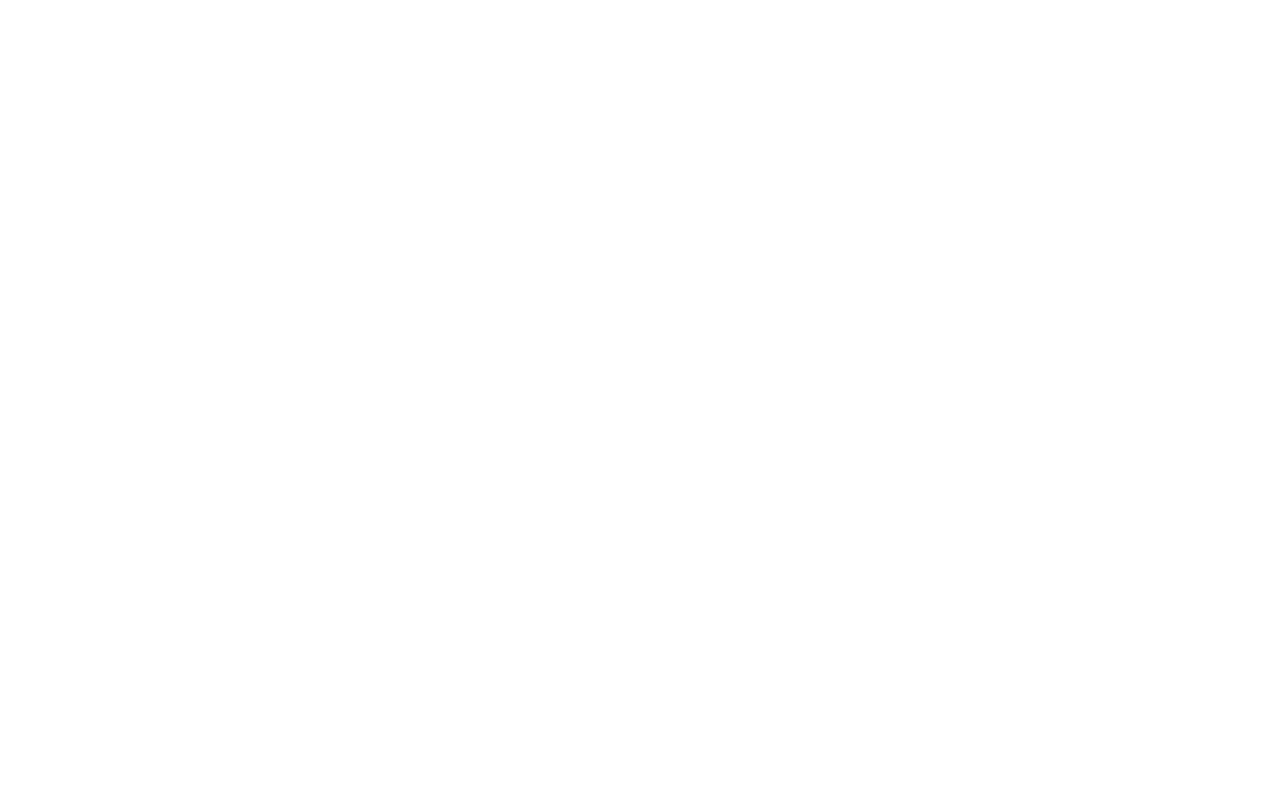
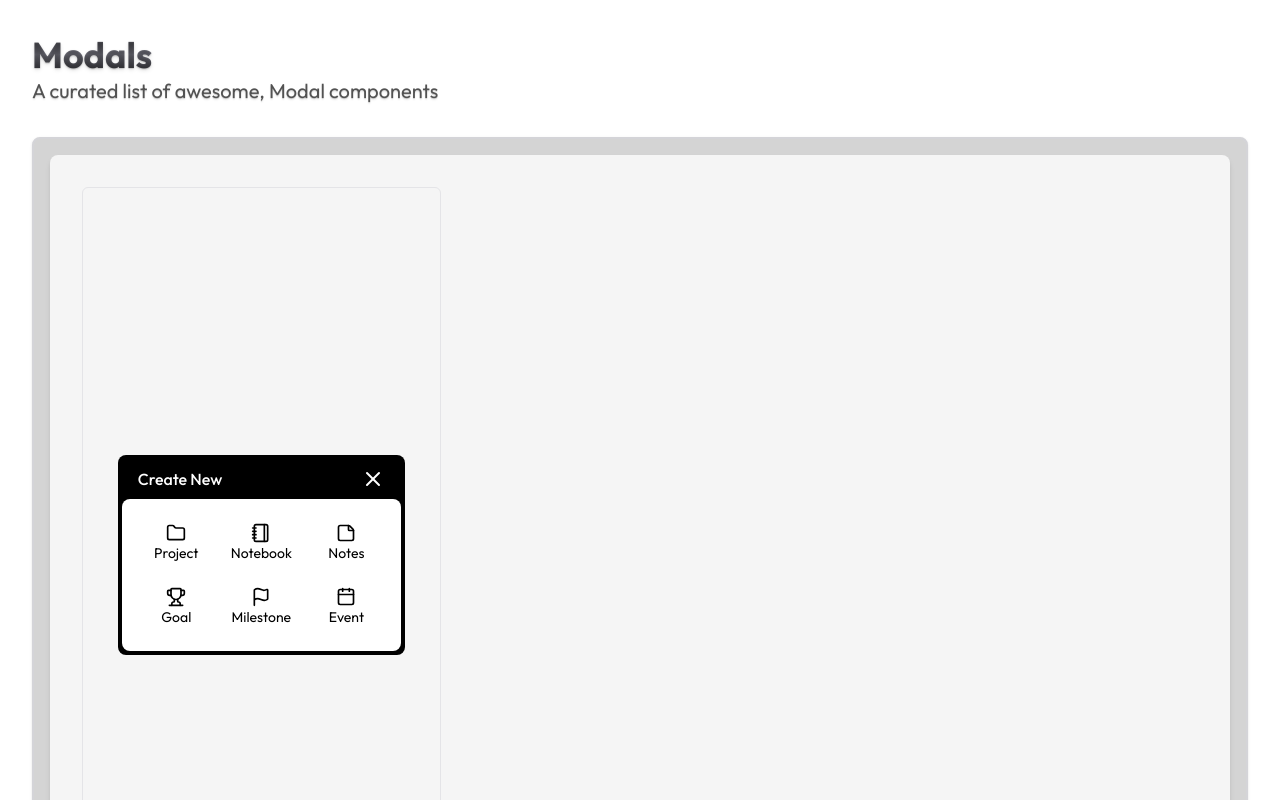
Before and after one commit to rishiraj1209/design-inspirations, a React (Vite) app in the folder ui-components/: page /modals in a window 1280 px wide. Before the commit this address had no page. Shown: the top 800 px of the page. Built offline with nearby package versions, Linux system fonts and the light colour scheme; the HTML template or start-up script is replaced by a standard one; a web font is replaced by a local one.

Commit message:
added initial modal component

```diff
--- a/ui-components/src/App.tsx
+++ b/ui-components/src/App.tsx
@@ -4,6 +4,7 @@ import CardsPage from "./pages/CardsPage"
 import HomePage from "./pages/HomePage"
 import BentoGridPage from "./pages/BentoGridPage"
 import NavbarPage from "./pages/NavbarPage"
+import ModalsPage from "./pages/ModalsPage"
 
 const App = () => {
   return (
@@ -14,6 +15,7 @@ const App = () => {
         <Route element={<CardsPage/>} path="/cards"/>
         <Route element={<BentoGridPage/>} path="/grids"/>
         <Route element={<NavbarPage/>} path="/navbars"/>
+        <Route element={<ModalsPage/>} path="/modals"/>
       </Routes>
     </>
   )
--- /dev/null
+++ b/ui-components/src/components/Modals/CreateModal.tsx
@@ -0,0 +1,51 @@
+import { Calendar, Flag, Folder, Notebook, Plus, StickyNote, Trophy, XIcon } from "lucide-react";
+import { useState } from "react"
+import { AnimatePresence, motion } from "motion/react";
+
+
+const CreateModal = () => {
+    const [isOpen, setIsOpen] = useState(true);
+  return (
+    <>
+      <motion.div layout className={`${isOpen?'p-1 rounded-lg bg-black':''}`}>
+        <motion.button layout onClick={()=>{setIsOpen(!isOpen)}} className={`bg-black text-white font-medium flex items-center rounded-full py-2 px-4 w-full gap-2 justify-between`}>
+            <p>Create New</p>
+            <span>{isOpen? <XIcon/>:<Plus/>}</span>
+        </motion.button>
+        <AnimatePresence mode="wait">
+            {isOpen &&
+                <motion.div layout initial={{opacity:0, scale:0}} animate={{opacity:1, scale:1}} exit={{opacity:0, scale:0}} transition={{duration:0.3,ease:'easeInOut'}}
+                 className={`grid grid-cols-3 bg-white rounded-lg gap-2 p-4 `}>
+                    <div className={`rounded-lg bg-transparent hover:bg-neutral-100 flex flex-col items-center justify-center p-2 cursor-pointer transition-all duration-300`}>
+                        <div><Folder className="size-5"/></div>
+                        <p className="text-sm">Project</p>
+                    </div>
+                    <div className={`rounded-lg bg-transparent hover:bg-neutral-100 flex flex-col items-center justify-center p-2 cursor-pointer transition-all duration-300`}>
+                        <div><Notebook className="size-5"/></div>
+                        <p className="text-sm">Notebook</p>
+                    </div>
+                    <div className={`rounded-lg bg-transparent hover:bg-neutral-100 flex flex-col items-center justify-center p-2 cursor-pointer transition-all duration-300`}>
+                        <div><StickyNote className="size-5"/></div>
+                        <p className="text-sm">Notes</p>
+                    </div>
+                    <div className={`rounded-lg bg-transparent hover:bg-neutral-100 flex flex-col items-center justify-center p-2 cursor-pointer transition-all duration-300`}>
+                        <div><Trophy className="size-5"/></div>
+                        <p className="text-sm">Goal</p>
+                    </div>
+                    <div className={`rounded-lg bg-transparent hover:bg-neutral-100 flex flex-col items-center justify-center p-2 cursor-pointer transition-all duration-300`}>
+                        <div><Flag className="size-5"/></div>
+                        <p className="text-sm">Milestone</p>
+                    </div>
+                    <div className={`rounded-lg bg-transparent hover:bg-neutral-100 flex flex-col items-center justify-center p-2 cursor-pointer transition-all duration-300`}>
+                        <div><Calendar className="size-5"/></div>
+                        <p className="text-sm">Event</p>
+                    </div>
+                </motion.div>
+            }
+        </AnimatePresence>
+      </motion.div>
+    </>
+  )
+}
+
+export default CreateModal
--- a/ui-components/src/pages/ButtonsPage.tsx
+++ b/ui-components/src/pages/ButtonsPage.tsx
@@ -12,10 +12,10 @@ const ButtonsPage = () => {
 
         <div className="min-h-screen bg-neutral-300 rounded-lg mt-8 p-4 shadow-sm border-2 border-zinc-300">
           <div className="bg-neutral-100 rounded-lg min-h-screen shadow-md grid grid-cols-1 sm:grid-cols-2 md:grid-cols-3 gap-5 p-8">
-            <div className="w-full h-50 border border-zinc-200 rounded-md flex items-center justify-center hover:border-zinc-300 transition-all duration-300"><GradientHoverButton/></div>
-            <div className="w-full h-50 border border-zinc-200 rounded-md flex items-center justify-center hover:border-zinc-300 transition-all duration-300"><MagneticButton/></div>
-            <div className="w-full h-50 border border-zinc-200 rounded-md flex items-center justify-center hover:border-zinc-300 transition-all duration-300"><GradientBorderButton/></div>
-            <div className="w-full h-50 border border-zinc-200 rounded-md flex items-center justify-center hover:border-zinc-300 transition-all duration-300"><ShadowButton/></div>
+            <div className="w-full min-h-50 border border-zinc-200 rounded-md flex items-center justify-center hover:border-zinc-300 transition-all duration-300"><GradientHoverButton/></div>
+            <div className="w-full min-h-50 border border-zinc-200 rounded-md flex items-center justify-center hover:border-zinc-300 transition-all duration-300"><MagneticButton/></div>
+            <div className="w-full min-h-50 border border-zinc-200 rounded-md flex items-center justify-center hover:border-zinc-300 transition-all duration-300"><GradientBorderButton/></div>
+            <div className="w-full min-h-50 border border-zinc-200 rounded-md flex items-center justify-center hover:border-zinc-300 transition-all duration-300"><ShadowButton/></div>
           </div>
         </div>
     </div>
--- /dev/null
+++ b/ui-components/src/pages/ModalsPage.tsx
@@ -0,0 +1,18 @@
+import CreateModal from "../components/Modals/CreateModal"
+
+const ModalsPage = () => {
+  return (
+    <div className="min-h-screen p-8 w-full">
+      <h1 className="text-4xl leading-tight text-transparent bg-clip-text font-bold bg-linear-to-b from-zinc-800 via-zinc-500 to-zinc-800 text-shadow-md">Modals</h1>
+      <p className="text-xl text-shadow-sm text-neutral-600">A curated list of awesome, Modal components</p>
+
+      <div className="min-h-screen bg-neutral-300 rounded-lg mt-8 p-4 shadow-sm border-2 border-zinc-300">
+          <div className="bg-neutral-100 rounded-lg min-h-screen shadow-md grid grid-cols-1 sm:grid-cols-2 md:grid-cols-3 gap-5 p-8">
+            <div className="w-full min-h-50 border border-zinc-200 rounded-md flex items-center justify-center hover:border-zinc-300 transition-all duration-300"><CreateModal/></div>
+          </div>
+      </div>
+    </div>
+  )
+}
+
+export default ModalsPage
--- a/ui-components/src/utils/db.ts
+++ b/ui-components/src/utils/db.ts
@@ -16,5 +16,9 @@ export const pageVisit:pageNavigation[] = [
     {
         component:"Navbars",
         link:"/navbars"
+    },
+    {
+        component:"Modals",
+        link:"/modals"
     }
 ]
```
